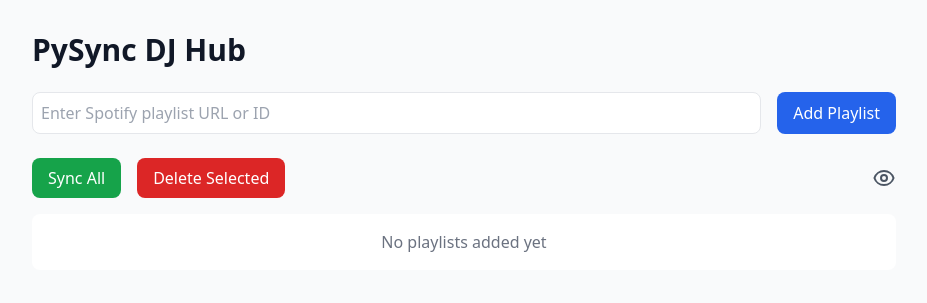
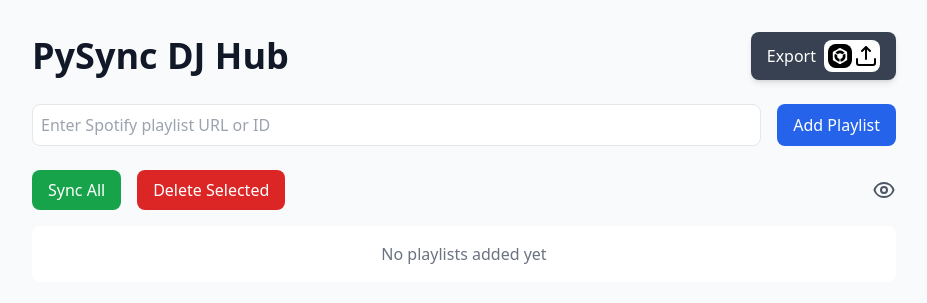
Before and after one commit to Peter-SB/PySync-Hub, a Flask app: page / in a window 1280 px wide. Shown: the top 303 px of the page, without its empty margins (176-1103 px from the left). Run offline with Flask 3, Linux system fonts and the light colour scheme; data that the repository does not hold is empty; parts of the project's set-up code (start-up, migrations or seed data) failed here and were passed over; some libraries are stand-ins or nearby versions.

Commit message:
Export Button and Downloaded Count

```diff
--- a/app/templates/base.html
+++ b/app/templates/base.html
@@ -3,7 +3,7 @@
 <head>
     <meta charset="UTF-8">
     <meta name="viewport" content="width=device-width, initial-scale=1.0">
-    <title>Playlist Sync</title>
+    <title>PySync Hub</title>
     <script src="https://unpkg.com/htmx.org@1.9.10"></script>
     <script src="https://cdn.tailwindcss.com"></script>
 </head>
--- a/app/templates/index.html
+++ b/app/templates/index.html
@@ -1,8 +1,24 @@
 {% extends "base.html" %}
 
 {% block content %}
-<div class="space-y-6">
-    <h1 class="text-3xl font-bold text-gray-900">PySync DJ Hub</h1>
+    <div class="space-y-6">
+        <div class="flex items-center justify-between">
+        <!-- Title -->
+        <h1 class="text-4xl font-bold text-gray-900">PySync DJ Hub</h1>
+
+        <!-- Export Button -->
+        <button
+    class="flex items-center px-4 py-2 bg-gray-700 hover:bg-black text-white rounded-lg shadow-md"
+            hx-get="{{ url_for('main.export_rekordbox') }}"
+            hx-trigger="click"
+            hx-swap="none">
+            <span class="font-medium">Export</span>
+            <div class="bg-white p-0.5 flex items-center justify-between rounded-lg ml-2">
+                <img src="{{ url_for('static', filename='icons/rekordbox.svg') }}" alt="Rekordbox" class="h-6 w-6   rounded-lg m-0.5">
+                <img src="{{ url_for('static', filename='icons/export.svg') }}" alt="Export" class="h-6 w-6 rounded-lg ">
+            </div>
+        </button>
+    </div>
 
     <!-- Playlist Search and Add Playlist -->
     <form hx-post="/playlists" hx-target="#playlist-list" class="space-y-4">
```
Also changed, not shown: app/models.py (+6 -2 lines), app/templates/partials/playlist_item.html (+20 -3 lines), app/repositories/playlist_repository.py (line endings or trailing spaces), app/static/icons/export.svg (added), app/static/icons/rekordbox.svg (added).
